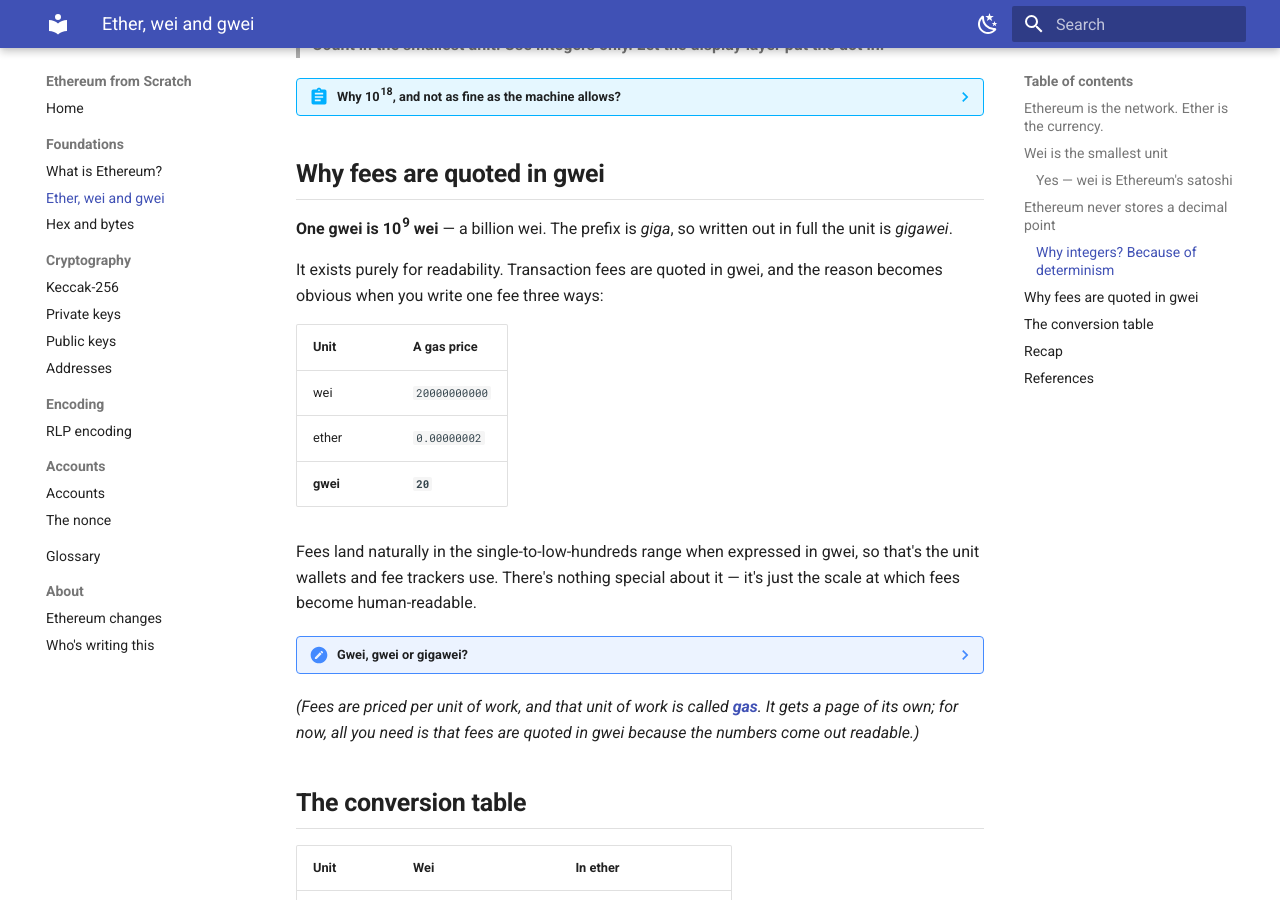
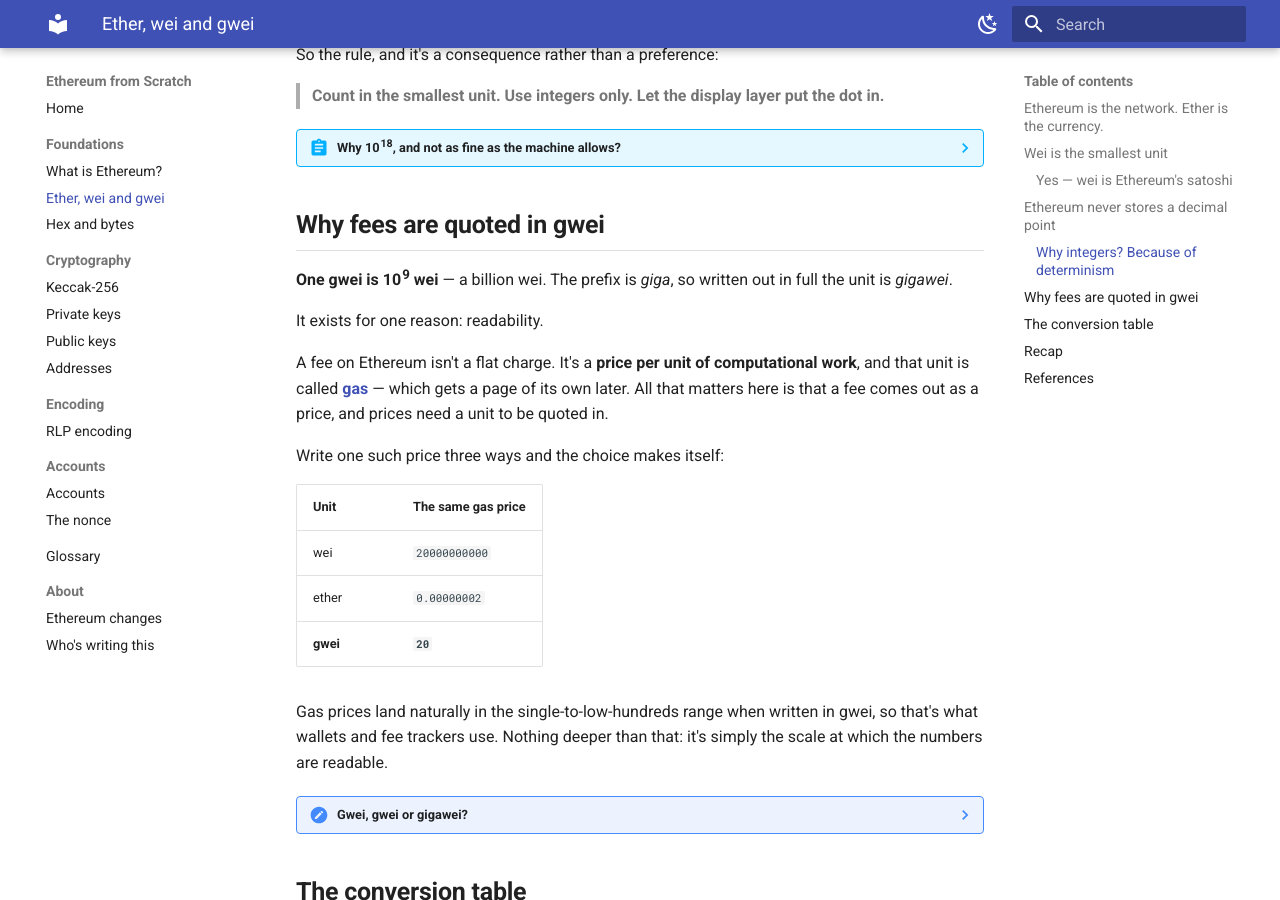
Before and after one commit to davide-stocco/ethereum-from-scratch, an MkDocs documentation site: the page built from docs/foundations/ether.md, in a window 1280 px wide and 900 px high, scrolled down 2357 px. Built offline with MkDocs 1.6.1 and Material for MkDocs 9.7.7, drawn with Linux system fonts in a browser that asks for light colours; some of the changed text lies outside the part shown.

Commit message:
Work two bolted-on sentences into the page
Both read as afterthoughts, one in a box and one in brackets.

The gas aside was worse than it looked: the fee table is labelled 'a
gas price', so the page used the term before the parenthetical defined
it. Gas now arrives in the prose where it's first needed — a fee is a
price per unit of work, and that unit is called gas — and the trailing
bracket is gone.

The szabo/finney line now attaches to the Solidity paragraph, where
the language's keyword list is already the subject, and does some work
there: the list having shrunk is evidence for the box's claim that the
naming is unsettled.

Also cites Wood (2014) where the 10^18 figure is stated. It was listed
in the references without being cited anywhere — exactly the orphan the
author-date switch was meant to make visible, and Davide spotted it.

````diff
--- a/docs/foundations/ether.md
+++ b/docs/foundations/ether.md
@@ -47,7 +47,7 @@ This has a consequence people meet in practice. Suppose an account holds a large
 
 ## Wei is the smallest unit
 
-There are **10<sup>18</sup> wei** in one ether — a billion billion.
+There are **10<sup>18</sup> wei** in one ether — a billion billion. Wei is the unit the specification itself counts in: the Yellow Paper defines balances and fees in wei throughout, and treats ether as a denomination on top [(Wood, 2014)](#ref-wood-2014).
 
 ```
 1 ether = 1,000,000,000,000,000,000 wei
@@ -126,15 +126,19 @@ So the rule, and it's a consequence rather than a preference:
 
 **One gwei is 10<sup>9</sup> wei** — a billion wei. The prefix is *giga*, so written out in full the unit is *gigawei*.
 
-It exists purely for readability. Transaction fees are quoted in gwei, and the reason becomes obvious when you write one fee three ways:
+It exists for one reason: readability.
 
-| Unit | A gas price |
+A fee on Ethereum isn't a flat charge. It's a **price per unit of computational work**, and that unit is called **[gas](../glossary.md#gas "The unit computational work is measured in")** — which gets a page of its own later. All that matters here is that a fee comes out as a price, and prices need a unit to be quoted in.
+
+Write one such price three ways and the choice makes itself:
+
+| Unit | The same gas price |
 | --- | --- |
 | wei | `20000000000` |
 | ether | `0.00000002` |
 | **gwei** | **`20`** |
 
-Fees land naturally in the single-to-low-hundreds range when expressed in gwei, so that's the unit wallets and fee trackers use. There's nothing special about it — it's just the scale at which fees become human-readable.
+Gas prices land naturally in the single-to-low-hundreds range when written in gwei, so that's what wallets and fee trackers use. Nothing deeper than that: it's simply the scale at which the numbers are readable.
 
 ??? note "Gwei, gwei or gigawei?"
 
@@ -154,6 +158,10 @@ Fees land naturally in the single-to-low-hundreds range when expressed in gwei,
     assert(1 ether == 1e18);
     ```
 
+    That list has itself shrunk, incidentally, which is some evidence for how
+    unsettled the naming is: `szabo` and `finney` were once valid suffixes too,
+    and have since been removed from the language.
+
     **That's the reason this site writes lowercase everywhere.** Prose and code
     then agree, and there's no sense in spelling the same unit two ways inside
     one project. Capitalised *Gwei* is perfectly defensible — block explorers
@@ -164,11 +172,6 @@ Fees land naturally in the single-to-low-hundreds range when expressed in gwei,
     people: volt, watt, newton. That's a weaker argument though, since wei is
     not an SI unit and the analogy is just an analogy. The compiler is a rule.
 
-    `szabo` and `finney`, two of the original unit names, were once valid
-    suffixes and have since been removed from the language — a reminder that
-    even naming conventions get pruned.
-
-*(Fees are priced per unit of work, and that unit of work is called **[gas](../glossary.md#gas "The unit computational work is measured in")**. It gets a page of its own; for now, all you need is that fees are quoted in gwei because the numbers come out readable.)*
 
 ## The conversion table
 
````
